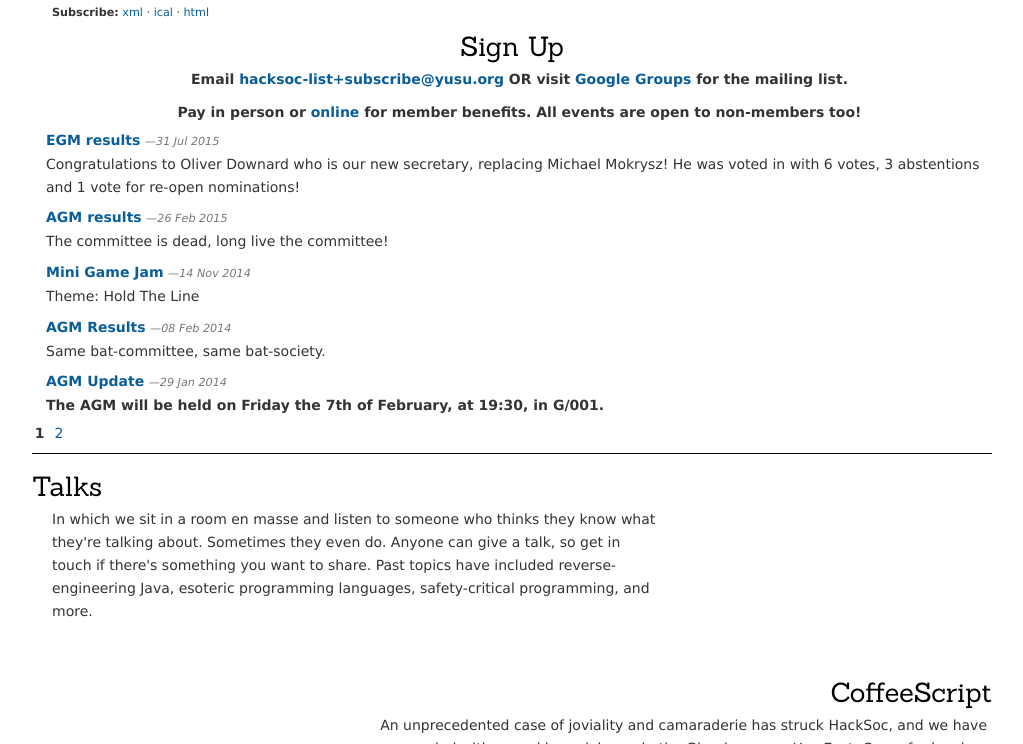
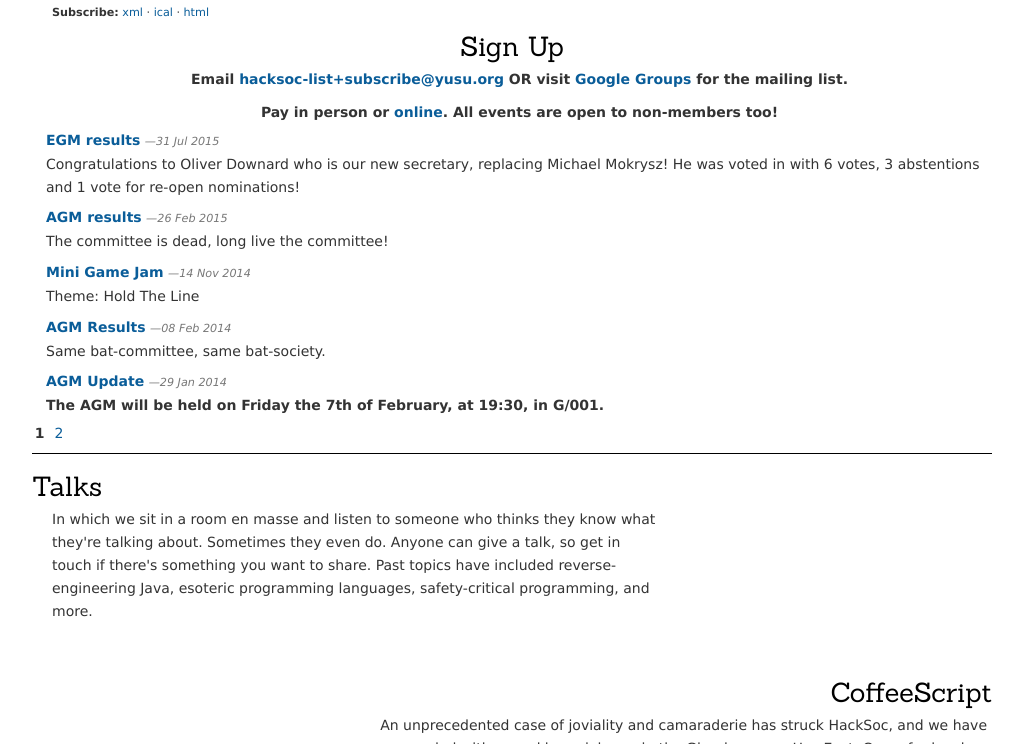
Before and after one commit to HackSoc/hacksoc.org, a Jekyll site: the page built from index.html, in a window 1280 px wide and 900 px high, scrolled down 301 px, cut to the strip 156-900 px from the top of the window. Shown: the whole strip, without its empty margins (128-1151 px from the left). Built offline with Jekyll 4.4.1, drawn with Linux system fonts in a browser that asks for light colours; some web fonts are replaced; the list of posts is cut into pages by our own code.

Commit message:
Remove 'for member benefits'

```diff
--- a/index.html
+++ b/index.html
@@ -14,7 +14,7 @@ layout: wrapper
 <div class="important">
   <h2>Sign Up</h2>
   <p>Email <a href="mailto:hacksoc-list+subscribe@yusu.org">hacksoc-list+subscribe@yusu.org</a> OR visit <a href="https://groups.google.com/a/yusu.org/forum/#!forum/hacksoc-list">Google Groups</a> for the mailing list.</p>
-  <p>Pay in person or <a href="http://www.yusu.org/activities/societies/1610">online</a> for member benefits. All events are open to non-members too!</p>
+  <p>Pay in person or <a href="http://www.yusu.org/activities/societies/1610">online</a>. All events are open to non-members too!</p>
 </div>
 
 <div id="posts">
```
